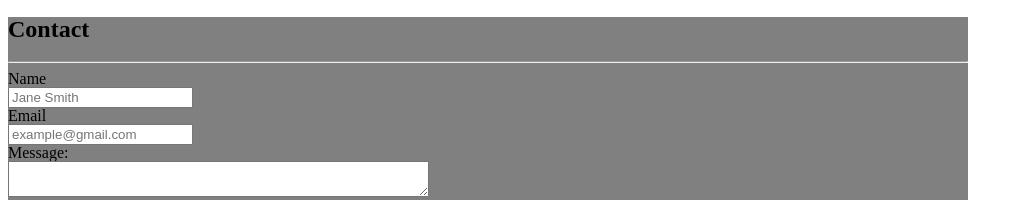
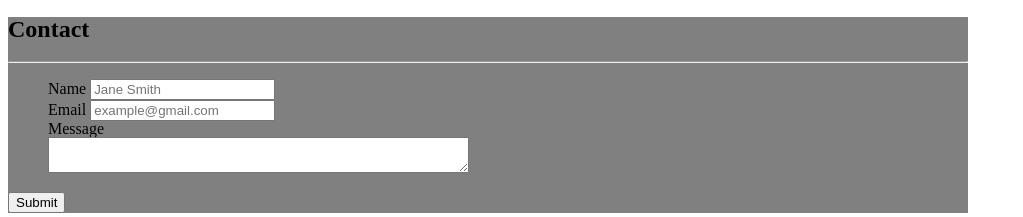
Before and after one commit to jessicalatorre/Basic-Portfolio, a plain HTML site: page contact.html in a window 1280 px wide. Shown: the part 44-261 px from the top of the page, without its empty margins (0-1023 px from the left). Drawn offline with Linux system fonts and the light colour scheme.

Commit message:
tried entering a few lists to better organize form elements. Not sure how this will work with CSS

```diff
--- a/contact.html
+++ b/contact.html
@@ -25,13 +25,23 @@
         <section class="main-container">
             <h1>Contact</h1>
             <hr>
-                <form action=" " method="post">
-                        <label>Name<br><input type="text" placeholder="Jane Smith"><name="name"><br></label>
-                </form>
-                        <label>Email<br><input type="text" placeholder="example@gmail.com"><name="email"><br></label>
-                        <label for="message"> Message:<br></label>
+                <form id="form">
+                <ul>
+                    <li>
+                        <label for="name">Name</label>
+                        <input type="text" placeholder="Jane Smith"><name="name">
+                    </li>
+                    <li>
+                        <label for="email">Email</label>
+                        <input type="text" placeholder="example@gmail.com"><name="email">
+                    <li>
+                        <label for="message"> Message<br></label>
                         <textarea id="message" rows"12" cols="50"></textarea>
-        </section>
+                    </li>
+                </ul>
+                         <input type="submit" value="Submit">
+             </form>
+    </section>
 
         <section class="sidebar">
                 <div id="connect">
```
